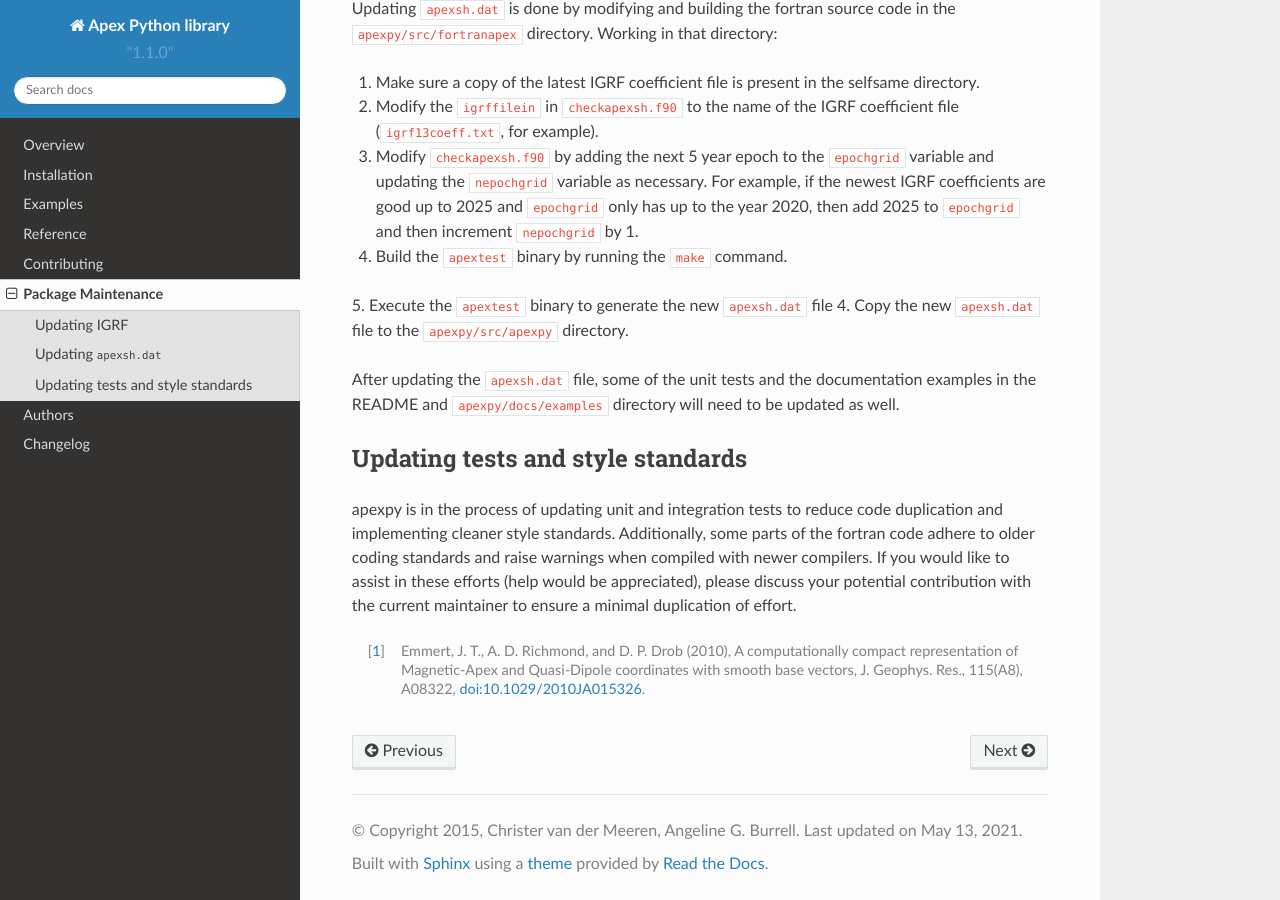
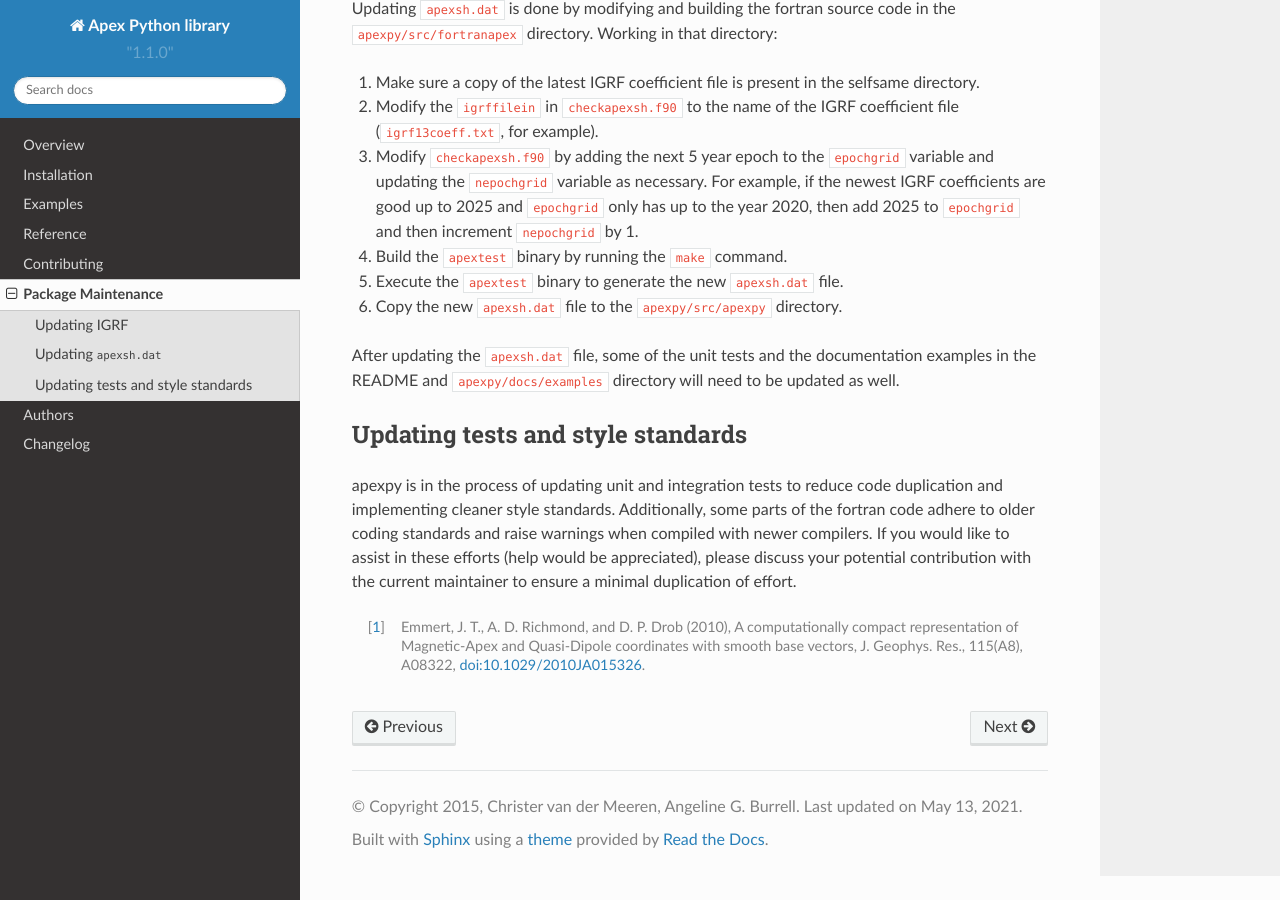
Before and after one commit to aburrell/apexpy, a Sphinx documentation site: the page built from docs/maintenance.rst, in a window 1280 px wide and 900 px high, scrolled down 614 px. Built offline with Sphinx 7.4.7 and the Read the Docs theme 2.0.0, drawn with Linux system fonts in a browser that asks for light colours.

Commit message:
BUG: fixed numbered list
Fixed numbering in an enumerated list.

```diff
--- a/docs/maintenance.rst
+++ b/docs/maintenance.rst
@@ -37,8 +37,8 @@ code in the ``apexpy/src/fortranapex`` directory. Working in that directory:
    and ``epochgrid`` only has up to the year 2020, then add 2025 to
    ``epochgrid`` and then increment ``nepochgrid`` by 1.
 4. Build the ``apextest`` binary by running the ``make`` command.
-5. Execute the ``apextest`` binary to generate the new ``apexsh.dat`` file
-4. Copy the new ``apexsh.dat`` file to the ``apexpy/src/apexpy`` directory.
+5. Execute the ``apextest`` binary to generate the new ``apexsh.dat`` file.
+6. Copy the new ``apexsh.dat`` file to the ``apexpy/src/apexpy`` directory.
 
 After updating the ``apexsh.dat`` file, some of the unit tests and the
 documentation examples in the README and ``apexpy/docs/examples`` directory
```
